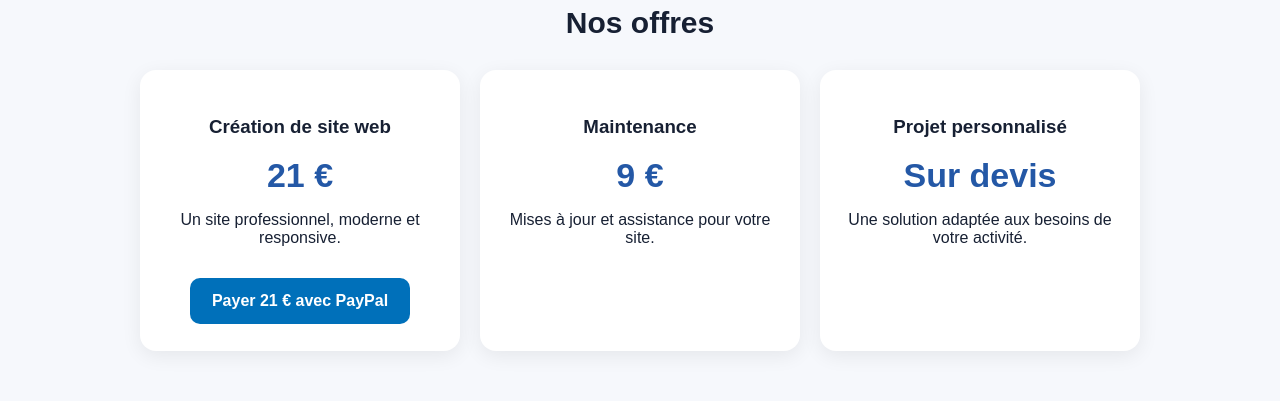
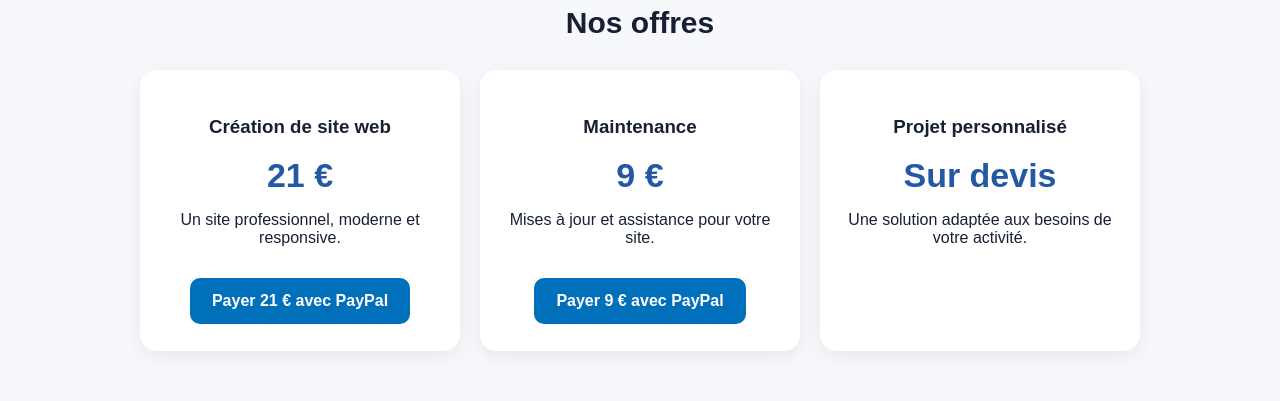
Before and after one commit to faridyoussef1978-jpg/Top-creation-site-web, a plain HTML site: page index.html in a window 1280 px wide. Shown: the part 465-866 px from the top of the page. Drawn offline with Linux system fonts and the light colour scheme.

Commit message:
Update index.html

```diff
--- a/index.html
+++ b/index.html
@@ -11,48 +11,24 @@ body{margin:0;font-family:Arial,sans-serif;background:#f6f8fc;color:#172033}
 header{background:#101c3c;color:white;padding:18px 6%;display:flex;justify-content:space-between;align-items:center;flex-wrap:wrap}
 .logo{font-size:21px;font-weight:bold}
 .lang button{border:0;border-radius:8px;padding:8px 11px;margin:3px;cursor:pointer}
-
 .hero{text-align:center;padding:70px 7%;background:linear-gradient(135deg,#101c3c,#2458a6);color:white}
 .hero h1{font-size:42px;margin:0 0 15px}
 .hero p{font-size:19px;max-width:700px;margin:auto}
-
 .btn{display:inline-block;margin-top:25px;background:#25D366;color:white;padding:14px 24px;border-radius:10px;text-decoration:none;font-weight:bold}
-
-.paybtn{
-display:inline-block;
-margin-top:15px;
-background:#0070ba;
-color:white;
-padding:14px 22px;
-border-radius:10px;
-text-decoration:none;
-font-weight:bold
-}
-
+.paybtn{display:inline-block;margin-top:15px;background:#0070ba;color:white;padding:14px 22px;border-radius:10px;text-decoration:none;font-weight:bold}
 section{padding:55px 7%}
 h2{text-align:center;font-size:30px}
-
 .cards{display:grid;grid-template-columns:repeat(auto-fit,minmax(220px,1fr));gap:20px;max-width:1000px;margin:30px auto}
-
 .card{background:white;padding:27px;border-radius:16px;box-shadow:0 5px 20px #00000012;text-align:center}
-
 .price{font-size:34px;font-weight:bold;color:#2458a6}
-
 .portfolio{background:#eef3fb}
-
 .demo{height:145px;border-radius:12px;padding:20px;color:white;display:flex;align-items:end;font-size:20px;font-weight:bold}
-
 .hotel{background:linear-gradient(135deg,#805a3b,#d2a66d)}
 .business{background:linear-gradient(135deg,#18375d,#4d82bd)}
 .beauty{background:linear-gradient(135deg,#8a536e,#d69db7)}
-
 .contact{text-align:center}
-
 footer{text-align:center;background:#101c3c;color:white;padding:25px}
-
-@media(max-width:600px){
-.hero h1{font-size:32px}
-}
+@media(max-width:600px){.hero h1{font-size:32px}}
 </style>
 </head>
 
@@ -60,7 +36,6 @@ footer{text-align:center;background:#101c3c;color:white;padding:25px}
 
 <header>
 <div class="logo">TOP CRÉATION SITE WEB</div>
-
 <div class="lang">
 <button onclick="setLang('fr')">FR</button>
 <button onclick="setLang('en')">EN</button>
@@ -71,13 +46,12 @@ footer{text-align:center;background:#101c3c;color:white;padding:25px}
 <div id="content"></div>
 
 <script>
-
 const phone="212698153167";
 
 const paypal21="https://www.paypal.com/ncp/payment/KHAZVQJBHR4B6";
+const paypal9="https://www.paypal.com/ncp/payment/HCCNLKQPYCQ2S";
 
 const data={
-
 fr:{
 hero:"Votre site web professionnel à prix accessible",
 sub:"Un site moderne, rapide et adapté aux téléphones pour présenter votre activité et développer votre présence en ligne.",
@@ -85,9 +59,10 @@ order:"Commander sur WhatsApp",
 services:"Nos offres",
 create:"Création de site web",
 createText:"Un site professionnel, moderne et responsive.",
-pay:"Payer 21 € avec PayPal",
+pay21:"Payer 21 € avec PayPal",
 maintenance:"Maintenance",
 maintenanceText:"Mises à jour et assistance pour votre site.",
+pay9:"Payer 9 € avec PayPal",
 custom:"Projet personnalisé",
 quote:"Sur devis",
 customText:"Une solution adaptée aux besoins de votre activité.",
@@ -107,9 +82,10 @@ order:"Order on WhatsApp",
 services:"Our offers",
 create:"Website creation",
 createText:"A professional, modern and responsive website.",
-pay:"Pay €21 with PayPal",
+pay21:"Pay €21 with PayPal",
 maintenance:"Maintenance",
 maintenanceText:"Updates and support for your website.",
+pay9:"Pay €9 with PayPal",
 custom:"Custom project",
 quote:"On request",
 customText:"A solution tailored to your business needs.",
@@ -129,9 +105,10 @@ order:"اطلب عبر واتساب",
 services:"عروضنا",
 create:"إنشاء موقع إلكتروني",
 createText:"موقع احترافي وحديث ومتوافق مع الهاتف.",
-pay:"الدفع 21 € عبر PayPal",
+pay21:"الدفع 21 € عبر PayPal",
 maintenance:"الصيانة",
 maintenanceText:"تحديثات ومواكبة مستمرة لموقعك.",
+pay9:"الدفع 9 € عبر PayPal",
 custom:"مشروع حسب الطلب",
 quote:"حسب الطلب",
 customText:"حل مناسب لاحتياجات مشروعك ونشاطك.",
@@ -143,13 +120,10 @@ contact:"عندك مشروع؟",
 contactText:"تواصل معنا مباشرة عبر واتساب لمناقشة موقعك الإلكتروني.",
 footer:"© 2026 Top Création Site Web — إنشاء مواقع إلكترونية بأسعار مناسبة."
 }
-
 };
 
 function setLang(l){
-
 let x=data[l];
-
 document.documentElement.lang=l;
 document.body.dir=l==="ar"?"rtl":"ltr";
 
@@ -162,7 +136,6 @@ document.getElementById("content").innerHTML=`
 </div>
 
 <section>
-
 <h2>${x.services}</h2>
 
 <div class="cards">
@@ -171,20 +144,14 @@ document.getElementById("content").innerHTML=`
 <h3>${x.create}</h3>
 <div class="price">21 €</div>
 <p>${x.createText}</p>
-
-<a class="paybtn"
-href="${paypal21}"
-target="_blank"
-rel="noopener">
-${x.pay}
-</a>
-
+<a class="paybtn" href="${paypal21}" target="_blank" rel="noopener">${x.pay21}</a>
 </div>
 
 <div class="card">
 <h3>${x.maintenance}</h3>
 <div class="price">9 €</div>
 <p>${x.maintenanceText}</p>
+<a class="paybtn" href="${paypal9}" target="_blank" rel="noopener">${x.pay9}</a>
 </div>
 
 <div class="card">
@@ -197,51 +164,31 @@ ${x.pay}
 </section>
 
 <section class="portfolio">
-
 <h2>${x.portfolio}</h2>
 
 <div class="cards">
-
-<div class="card">
-<div class="demo hotel">${x.p1}</div>
-</div>
-
-<div class="card">
-<div class="demo business">${x.p2}</div>
-</div>
-
-<div class="card">
-<div class="demo beauty">${x.p3}</div>
-</div>
-
+<div class="card"><div class="demo hotel">${x.p1}</div></div>
+<div class="card"><div class="demo business">${x.p2}</div></div>
+<div class="card"><div class="demo beauty">${x.p3}</div></div>
 </div>
 </section>
 
 <section class="contact">
-
 <h2>${x.contact}</h2>
-
 <p>${x.contactText}</p>
-
 <a class="btn" href="https://wa.me/${phone}">
-WhatsApp<br>
-+212 6 98 15 31 67
+WhatsApp<br>+212 6 98 15 31 67
 </a>
-
 </section>
 
 <footer>
-${x.footer}
-<br>
+${x.footer}<br>
 WhatsApp : +212 6 98 15 31 67
 </footer>
-
 `;
-
 }
 
 setLang("fr");
-
 </script>
 
 </body>
```
